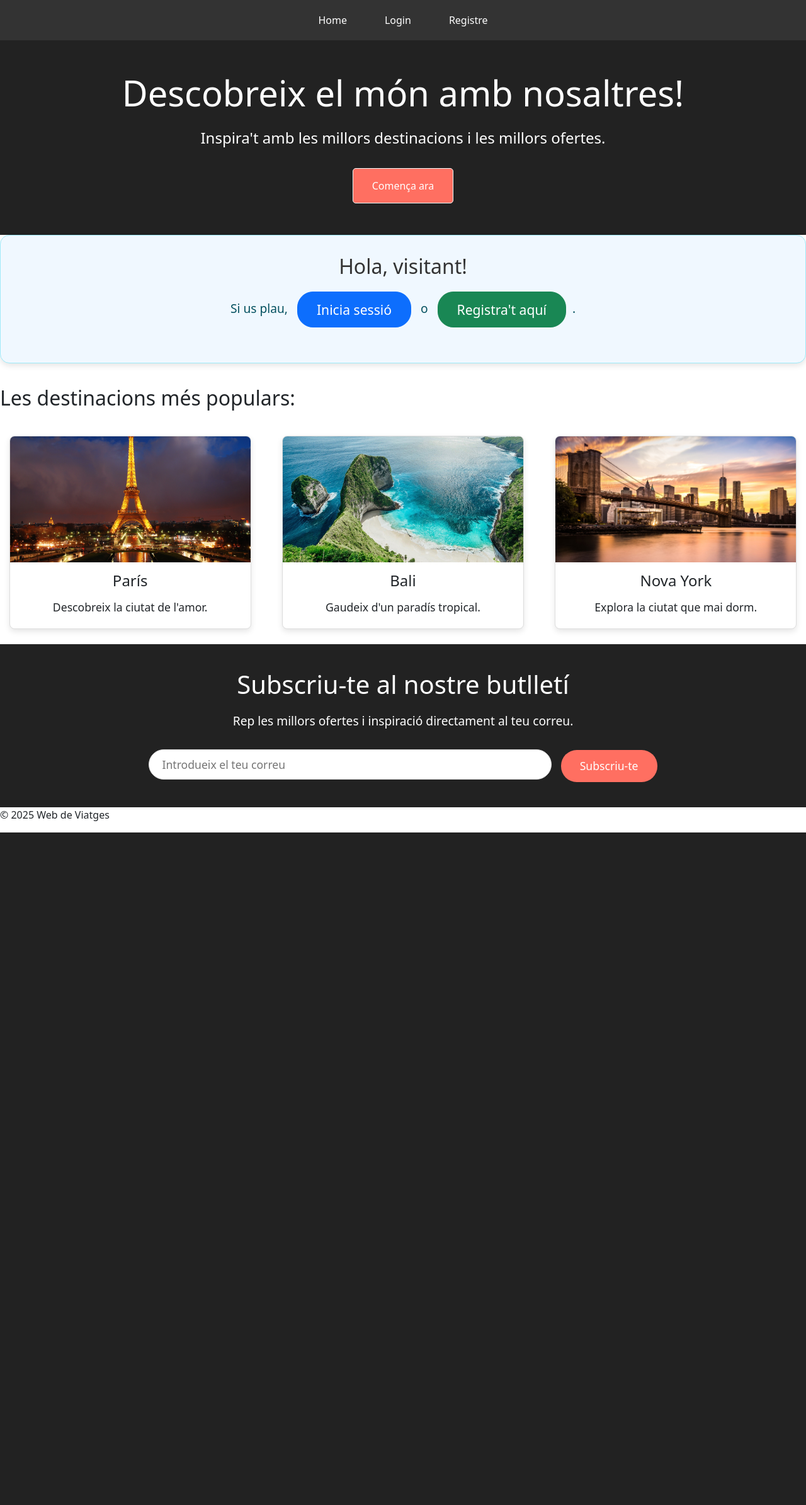
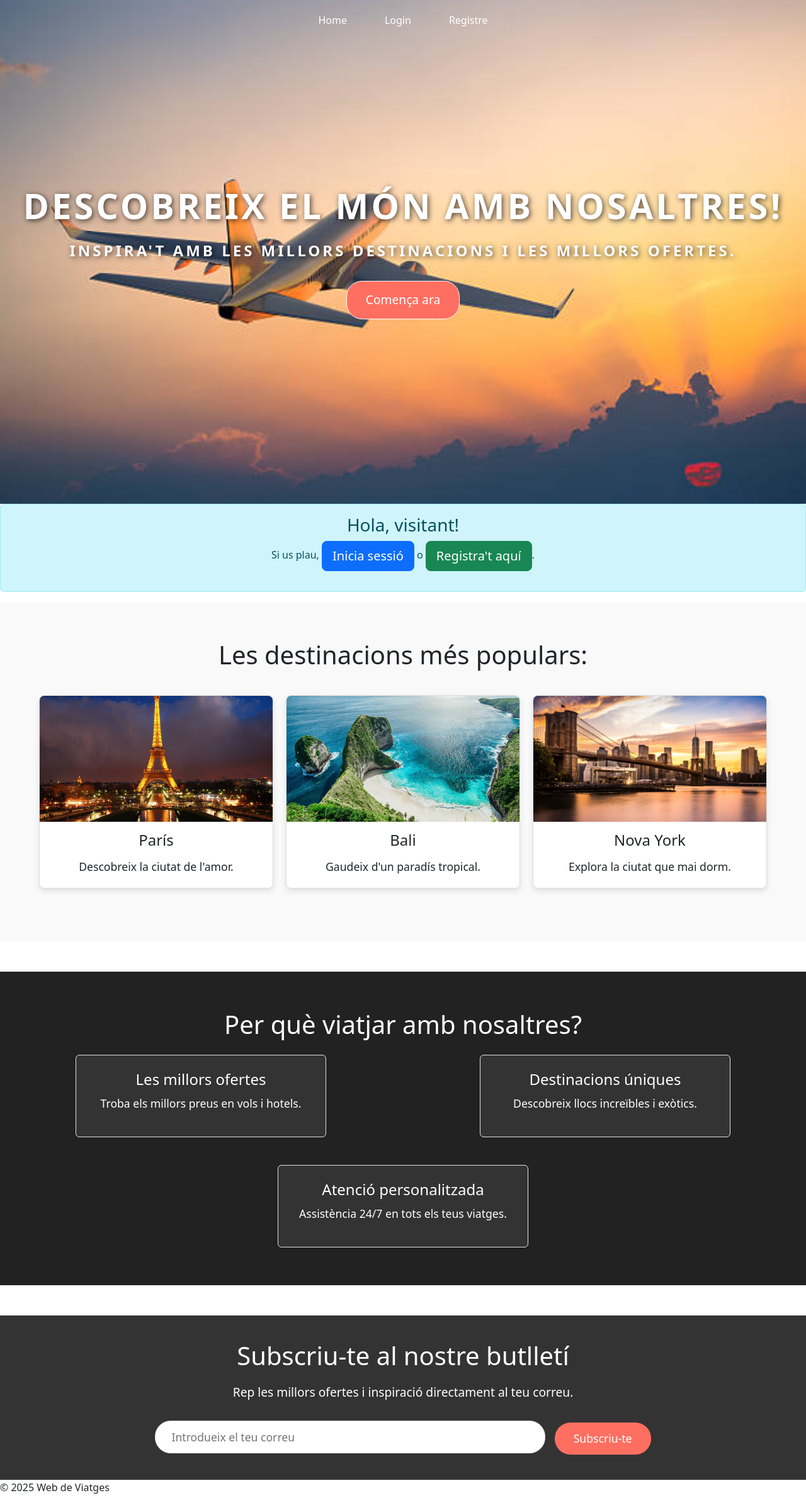
Before and after one commit to mescola21/web_viatges, a Django app: page / in a window 1280 px wide. Shown: the whole page at 63% size. Before the commit the page ends 1322 px from the top, so only its background shows below. Run offline with Django 5.2, Linux system fonts and the light colour scheme.

Commit message:
Canvis disseny

```diff
--- a/accounts/admin.py
+++ b/accounts/admin.py
@@ -1,7 +1,9 @@
 from django.contrib import admin
-from .models import Viatge
+from django.contrib.auth.models import User
+
+from .models import *
 
 admin.site.register(Viatge)
-
+admin.site.register(Destinacio)
 
 # Register your models here.
--- a/accounts/templates/base.html
+++ b/accounts/templates/base.html
@@ -5,9 +5,10 @@
     <meta name="viewport" content="width=device-width, initial-scale=1.0">
     <title>{% block title %}{% endblock %}</title>
     {% load static %}
-    <link rel="stylesheet" href="{% static 'css/style.css' %}">
+    <link rel="stylesheet" href="{% static 'css/styles.css' %}">
     <link href="https://cdn.jsdelivr.net/npm/bootstrap@5.3.0/dist/css/bootstrap.min.css" rel="stylesheet">
 </head>
+
 <body>
     <header>
         {% include 'navbar.html' %}
--- a/accounts/templates/home.html
+++ b/accounts/templates/home.html
@@ -1,14 +1,21 @@
 {% extends "base.html" %}
+{% load static %}
+
+{% block extra_css %}
+<link rel="stylesheet" href="{% static 'css/home.css' %}">
+{% endblock %}
 
 {% block content %}
+<body class="home-page"> <!-- Añade la clase home-page al body -->
     <div class="hero">
-      <h1>Descobreix el món amb nosaltres!</h1>
-      <p>Inspira't amb les millors destinacions i les millors ofertes.</p>
+        <!-- Capa opaca para la imagen de fondo -->
+        <div class="hero-overlay"></div>
+        <h1 class="title">Descobreix el món amb nosaltres!</h1>
+        <p class="title">Inspira't amb les millors destinacions i les millors ofertes.</p>
         <a href="/accounts/viatges" class="btn btn-light">Comença ara</a>
     </div>
 
     {% if user.is_authenticated %}
-
     {% else %}
     <div class="alert alert-info text-center">
         <h3>Hola, visitant!</h3>
@@ -39,6 +46,33 @@
         </div>
     </div>
 
+    <div class="why-travel text-center my-5">
+        <h2 class="mb-4">Per què viatjar amb nosaltres?</h2>
+        <div class="row row-cols-1 row-cols-md-3 g-4">
+            <div class="col">
+                <div class="feature p-4 border rounded shadow-sm text-center">
+                    <i class="fas fa-plane fa-3x mb-3"></i>
+                    <h3 class="h5">Les millors ofertes</h3>
+                    <p>Troba els millors preus en vols i hotels.</p>
+                </div>
+            </div>
+            <div class="col">
+                <div class="feature p-4 border rounded shadow-sm text-center">
+                    <i class="fas fa-globe fa-3x mb-3"></i>
+                    <h3 class="h5">Destinacions úniques</h3>
+                    <p>Descobreix llocs increïbles i exòtics.</p>
+                </div>
+            </div>
+            <div class="col">
+                <div class="feature p-4 border rounded shadow-sm text-center">
+                    <i class="fas fa-headset fa-3x mb-3"></i>
+                    <h3 class="h5">Atenció personalitzada</h3>
+                    <p>Assistència 24/7 en tots els teus viatges.</p>
+                </div>
+            </div>
+        </div>
+    </div>
+
     <div class="newsletter">
         <h2>Subscriu-te al nostre butlletí</h2>
         <p>Rep les millors ofertes i inspiració directament al teu correu.</p>
@@ -47,4 +81,21 @@
             <button type="submit" class="btn btn-light">Subscriu-te</button>
         </form>
     </div>
+
+    <script>
+    // Detectar el scroll y cambiar el color de la navbar solo en home.html
+    document.addEventListener('DOMContentLoaded', function() {
+        if (document.body.classList.contains('home-page')) {
+            window.addEventListener('scroll', function() {
+                const navbar = document.querySelector('nav');
+                if (window.scrollY > 0) {
+                    navbar.classList.add('scrolled'); // Añadir clase cuando se hace scroll
+                } else {
+                    navbar.classList.remove('scrolled'); // Eliminar clase cuando está al principio
+                }
+            });
+        }
+    });
+    </script>
+</body>
 {% endblock %}
--- a/accounts/templates/navbar.html
+++ b/accounts/templates/navbar.html
@@ -3,7 +3,7 @@
         <li class="nav-item"><a class="nav-link" href="/">Home</a></li>
         {% if user.is_authenticated %}
             <li class="nav-item">
-                <a class="nav-link" href="accounts/profile">Perfil</a>
+                <a class="nav-link" href="{% url 'profile' %}">Perfil</a>
             </li>
             <li class="nav-item">
                 <form action="{% url 'logout' %}" method="post" class="d-inline">
--- a/static/css/style.css
+++ b/static/css/style.css
@@ -12,6 +12,7 @@
     margin-bottom: 10px !important;
 }
 
+
 .alert-info p {
     font-size: 1.2em !important;
 }
@@ -23,13 +24,15 @@
 .btn-lg {
     padding: 12px 30px !important;
     font-size: 1.1em !important;
-    border-radius: 25px !important; /* Botones con bordes redondeados */
+    border-radius: 40px !important; /* Botones con bordes redondeados */
     transition: background-color 0.3s !important;
 }
 
 .btn-primary:hover, .btn-success:hover {
     background-color: #e2574c !important; /* Hover de los botones */
 }
+
+
 
 .hero {
     text-align: center !important;
@@ -115,99 +118,3 @@
     font-size: 1.2em !important;
     margin-bottom: 30px !important;
 }
-
-.newsletter input[type="email"] {
-    padding: 10px 20px !important;
-    font-size: 1.1em !important;
-    border-radius: 25px !important;
-    width: 50% !important;
-    margin-right: 10px !important;
-    border: 1px solid #ddd !important;
-}
-
-.newsletter button {
-    padding: 12px 30px !important;
-    background-color: #ff6f61 !important;
-    color: white !important;
-    border: none !important;
-    border-radius: 25px !important;
-    font-size: 1.1em !important;
-    cursor: pointer !important;
-}
-
-.newsletter button:hover {
-    background-color: #e2574c !important; /* Hover para el botón */
-}
-
-/* Estilos de la navbar */
-nav {
-    background-color: #333 !important; /* Fondo oscuro */
-    padding: 10px 0 !important;
-    box-shadow: 0 4px 6px rgba(0, 0, 0, 0.1) !important; /* Añadimos sombra sutil */
-}
-
-ul.nav {
-    list-style-type: none !important;
-    margin: 0 !important;
-    padding: 0 !important;
-    display: flex !important;
-    justify-content: center !important; /* Centra los elementos de la navbar */
-    align-items: center !important;
-}
-
-ul.nav li {
-    margin: 0 10px !important; /* Espacio entre los elementos de la navbar */
-}
-
-ul.nav li a, ul.nav li .btn {
-    display: block !important;
-    color: white !important;
-    text-align: center !important;
-    padding: 10px 20px !important;
-    text-decoration: none !important;
-    border-radius: 5px !important;
-    transition: background-color 0.2s ease-in-out !important;
-}
-
-ul.nav li a:hover, ul.nav li .btn:hover {
-    background-color: #ff6f61 !important; /* Color de hover similar al resto del sitio */
-    color: white !important;
-}
-
-/* Botón de la navbar sin borde */
-ul.nav li a, ul.nav li .btn {
-    border: none !important; /* Eliminar el borde */
-    background-color: transparent !important; /* Fondo transparente por defecto */
-}
-
-/* Botones específicos */
-ul.nav li .btn-primary {
-    background-color: #ff6f61 !important; /* Color base para los botones */
-    border: none !important;
-}
-
-ul.nav li .btn-danger {
-    background-color: #ff6f61 !important; /* Botón rojo */
-    border: none !important;
-}
-
-ul.nav li .btn-primary:hover, ul.nav li .btn-danger:hover {
-    background-color: #e2574c !important; /* Hover para los botones */
-}
-
-/* Responsive */
-@media (max-width: 768px) {
-    ul.nav {
-        flex-direction: column !important; /* Para pantallas más pequeñas, que los elementos se apilen */
-        align-items: flex-start !important;
-    }
-
-    ul.nav li {
-        margin: 5px 0 !important; /* Menos margen en pantallas pequeñas */
-    }
-}
-
-
-.destinations {
-    padding-top: 20px !important;
-}
--- /dev/null
+++ b/static/css/styles.css
@@ -0,0 +1,278 @@
+/* Contenedor principal Hero: Sección en la que se muestra el fondo */
+.hero {
+    background: url('/static/images/fondo.jpg') center/cover no-repeat;
+    height: 100vh; /* Ocupa toda la altura de la pantalla */
+    color: white;
+    display: flex;
+    justify-content: center;
+    align-items: center;
+    text-align: center;
+    flex-direction: column;
+    padding: 0 20px;
+}
+
+.hero h1 {
+    font-size: 3.5em;
+    margin-bottom: 20px;
+}
+
+.hero p {
+    font-size: 1.5em;
+    margin-bottom: 30px;
+}
+
+.hero .btn {
+    background-color: #ff6f61;
+    color: white;
+    border-radius: 25px;
+    padding: 15px 30px;
+    text-decoration: none;
+    font-size: 1.2em;
+}
+/* Estilos de la barra de navegación solo para la página de inicio */
+.home-page nav {
+    background-color: transparent;
+    transition: background-color 0.3s ease-in-out;
+}
+
+.home-page nav.scrolled {
+    background-color: #333;
+    box-shadow: 0 4px 6px rgba(0, 0, 0, 0.1);
+}
+.hero .btn:hover {
+    background-color: #e2574c;
+}
+
+/* Sección de Destinaciones más populares */
+.destinations {
+    padding: 60px 20px;
+    background-color: #f9f9f9;
+}
+
+.destinations h2 {
+    text-align: center;
+    font-size: 2.5em;
+    margin-bottom: 40px;
+}
+
+.destinations .cards {
+    display: flex;
+    justify-content: space-around;
+    gap: 20px;
+    flex-wrap: wrap;
+    justify-content: center;
+}
+
+.destinations .card {
+    background-color: #fff;
+    border: 1px solid #ddd;
+    border-radius: 8px;
+    overflow: hidden;
+    box-shadow: 0 4px 10px rgba(0, 0, 0, 0.1);
+    width: 30%;
+    text-align: center;
+    transition: transform 0.3s ease-in-out;
+}
+
+.destinations .card:hover {
+    transform: scale(1.05);
+}
+
+.destinations .card img {
+    width: 100%;
+    height: 200px;
+    object-fit: cover;
+}
+
+.destinations .card h3 {
+    font-size: 1.5em;
+    margin: 15px 0;
+}
+
+.destinations .card p {
+    font-size: 1.1em;
+    margin-bottom: 20px;
+}
+
+/* Sección de Why Travel */
+.why-travel {
+    padding: 60px 20px;
+    background-color: #222;
+    color: white;
+    text-align: center;
+}
+
+.why-travel h2 {
+    font-size: 2.5em;
+    margin-bottom: 40px;
+}
+
+.why-travel .row {
+    display: flex;
+    justify-content: space-around;
+    gap: 20px;
+}
+
+.why-travel .feature {
+    background-color: #333;
+    border-radius: 8px;
+    padding: 20px;
+    box-shadow: 0 4px 6px rgba(0, 0, 0, 0.1);
+    transition: transform 0.3s ease-in-out;
+}
+
+.why-travel .feature:hover {
+    transform: scale(1.05);
+}
+
+.why-travel .feature i {
+    font-size: 3em;
+    margin-bottom: 15px;
+}
+
+.why-travel .feature h3 {
+    font-size: 1.5em;
+    margin-bottom: 10px;
+}
+
+.why-travel .feature p {
+    font-size: 1.1em;
+}
+
+/* Sección de Newsletter */
+.newsletter {
+    background-color: #333;
+    color: white;
+    padding: 40px 20px;
+    text-align: center;
+}
+
+.newsletter h2 {
+    font-size: 2.5em;
+    margin-bottom: 20px;
+}
+
+.newsletter p {
+    font-size: 1.2em;
+    margin-bottom: 30px;
+}
+
+.newsletter input[type="email"] {
+    padding: 12px 25px;
+    font-size: 1.1em;
+    border-radius: 25px;
+    width: 50%;
+    margin-right: 10px;
+    border: 1px solid #ddd;
+}
+
+.newsletter button {
+    padding: 12px 30px;
+    background-color: #ff6f61;
+    color: white;
+    border: none;
+    border-radius: 25px;
+    font-size: 1.1em;
+    cursor: pointer;
+}
+
+.newsletter button:hover {
+    background-color: #e2574c;
+}
+.title {
+    font-size: 4.5em; /* Tamaño grande para el título */
+    font-weight: bold; /* Texto en negrita */
+    text-transform: uppercase; /* Convertir texto a mayúsculas */
+    letter-spacing: 4px; /* Espaciado entre letras */
+    margin-bottom: 20px; /* Margen inferior */
+    color: white; /* Color del texto */
+    text-shadow: 2px 2px 8px rgba(0, 0, 0, 0.7); /* Sombra para resaltar el texto */
+    animation: fadeInDown 1.5s ease-in-out; /* Animación de entrada */
+}
+
+@keyframes fadeInDown {
+    0% {
+        opacity: 0;
+        transform: translateY(-50px); /* Comienza 50px más arriba */
+    }
+    100% {
+        opacity: 1;
+        transform: translateY(0); /* Termina en su posición original */
+    }
+}
+/* Estilos iniciales de la barra de navegación */
+nav {
+    position: fixed; /* Fija la barra de navegación en la parte superior */
+    top: 0;
+    left: 0;
+    width: 100%;
+    background-color: transparent; /* Fondo transparente inicialmente */
+    padding: 10px 0;
+    transition: background-color 0.3s ease-in-out; /* Transición suave para el cambio de color */
+    z-index: 1000; /* Asegura que la barra de navegación esté por encima de otros elementos */
+}
+
+/* Estilos cuando se hace scroll */
+nav.scrolled {
+    background-color: #333; /* Cambia el color de fondo al hacer scroll */
+    box-shadow: 0 4px 6px rgba(0, 0, 0, 0.1); /* Añade una sombra para resaltar la barra */
+}
+
+/* Estilos para los enlaces de la barra de navegación */
+ul.nav {
+    list-style-type: none;
+    margin: 0;
+    padding: 0;
+    display: flex;
+    justify-content: center;
+    align-items: center;
+}
+
+ul.nav li {
+    margin: 0 10px;
+}
+
+ul.nav li a, ul.nav li .btn {
+    display: block;
+    color: white;
+    text-align: center;
+    padding: 10px 20px;
+    text-decoration: none;
+    border-radius: 5px;
+    transition: background-color 0.2s ease-in-out;
+}
+
+ul.nav li a:hover, ul.nav li .btn:hover {
+    background-color: #ff6f61;
+    color: white;
+}
+
+/* Responsive */
+@media (max-width: 768px) {
+    ul.nav {
+        flex-direction: column;
+        align-items: flex-start;
+    }
+
+    ul.nav li {
+        margin: 5px 0;
+    }
+
+    .hero h1 {
+        font-size: 2.5em;
+    }
+
+    .hero p {
+        font-size: 1.2em;
+    }
+
+    .destinations .cards {
+        flex-direction: column;
+        align-items: center;
+    }
+
+    .destinations .card {
+        width: 80%;
+        margin-bottom: 20px;
+    }
+}
```
Also changed, not shown: accounts/models.py (+11 -3 lines), accounts/templates/opcions_viatge.html (+4 -5 lines), accounts/views.py (+3 -5 lines), accounts/migrations/0005_destinacio_remove_viatge_continent_and_more.py (added), db.sqlite3, static/images/fondo.jpg (added). Lines whose indentation alone changed are shown as unchanged.
